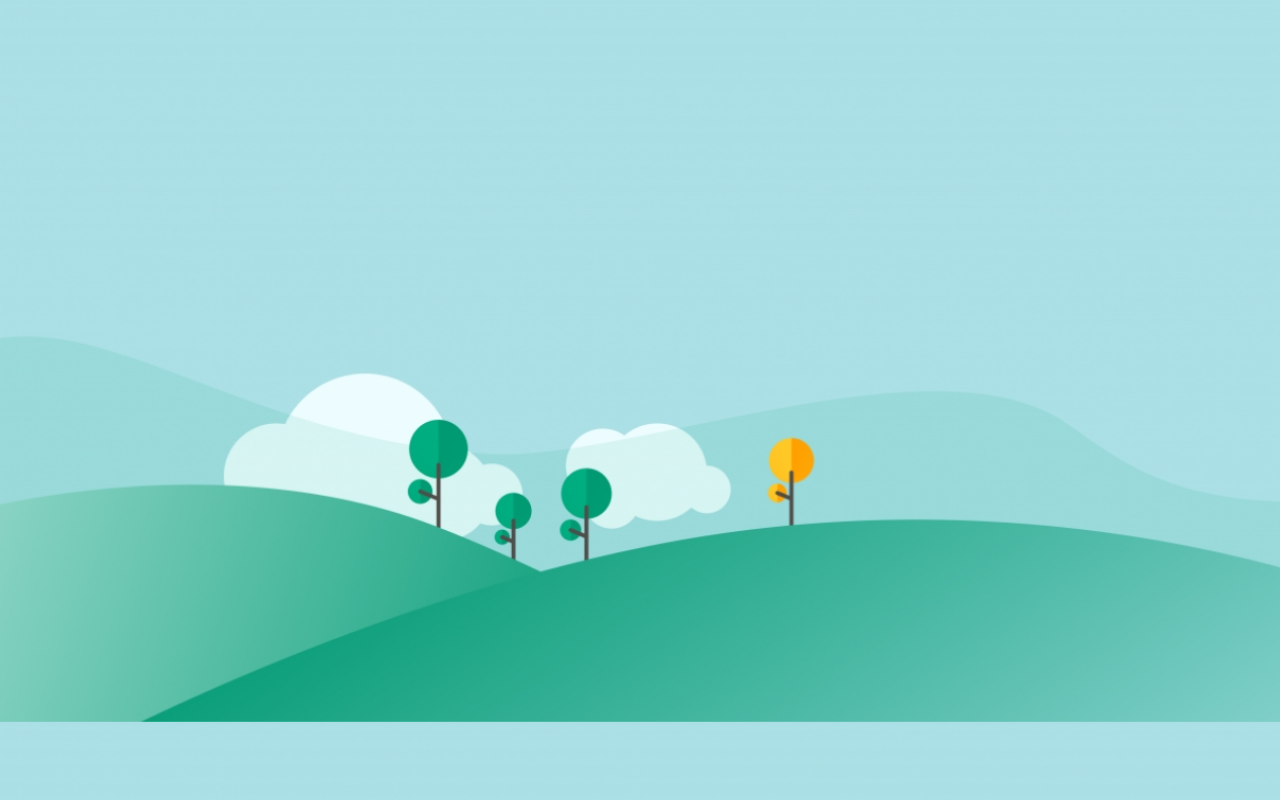
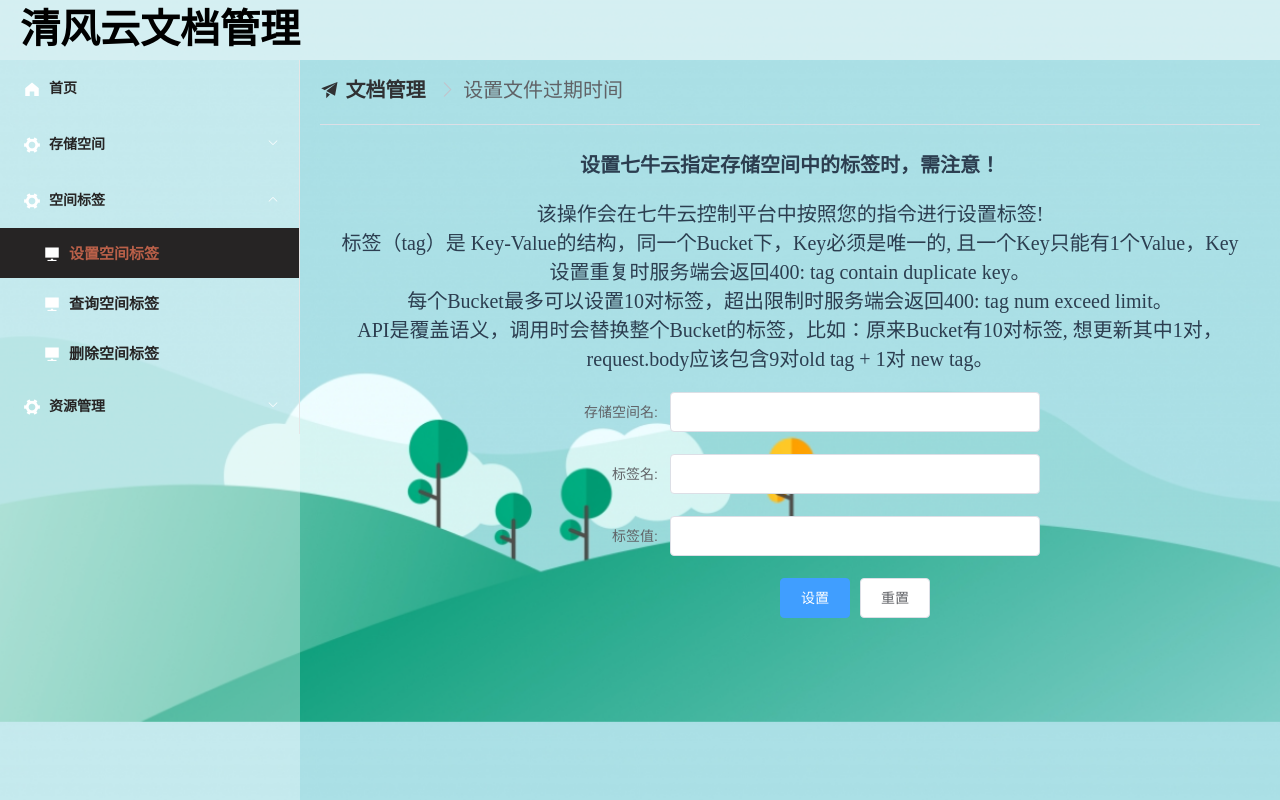
Before and after one commit to wqy-jstart/QFDoc-Manage-Web, a Vue app: page /sys-index/bucket/setBucketTags in a window 1280 px wide. Built offline with nearby package versions, Linux system fonts and the light colour scheme.

Commit message:
设置空间标签！

```diff
--- a/src/router/index.js
+++ b/src/router/index.js
@@ -45,6 +45,10 @@ const routes = [
             {
                 path: '/sys-index/bucket/bucketList',
                 component: () => import ('../views/sys-index/main/bucket/BucketList')
+            },
+            {
+                path: '/sys-index/bucket/setBucketTags',
+                component: () => import ('../views/sys-index/main/bucket/SetBucketTags')
             },
             {
                 path: '/sys-index/file/fileUpload',
--- a/src/views/IndexView.vue
+++ b/src/views/IndexView.vue
@@ -108,7 +108,7 @@ a {
                 <i class="el-icon-s-tools"></i>
                 <span>空间标签</span>
               </template>
-              <el-menu-item index="/sys-admin/main/banner/add-new">
+              <el-menu-item index="/sys-index/bucket/setBucketTags">
                 <i class="el-icon-s-platform"></i>
                 <span style="font-size: 15px;font-weight: bold">设置空间标签</span>
               </el-menu-item>
--- /dev/null
+++ b/src/views/sys-index/main/bucket/SetBucketTags.vue
@@ -0,0 +1,88 @@
+<style>
+.demo-ruleForm {
+  width: 500px;
+  margin: 0 auto;
+}
+</style>
+<template>
+  <div>
+    <el-breadcrumb separator-class="el-icon-arrow-right" style="font-size: 20px;">
+      <el-breadcrumb-item :to="{ path: '/' }">
+        <i class="el-icon-s-promotion"></i> 文档管理
+      </el-breadcrumb-item>
+      <el-breadcrumb-item>设置文件过期时间</el-breadcrumb-item>
+    </el-breadcrumb>
+
+    <el-divider></el-divider>
+
+    <p style="font-family: 幼圆;font-size: 20px;margin: 20px;font-weight: bold">设置七牛云指定存储空间中的标签时，需注意！</p>
+    <p style="font-family: 幼圆;font-size: 20px;margin: 20px">
+      该操作会在七牛云控制平台中按照您的指令进行设置标签!<br>
+      标签（tag）是 Key-Value的结构，同一个Bucket下，Key必须是唯一的, 且一个Key只能有1个Value，Key设置重复时服务端会返回400: tag contain duplicate key。<br>
+      每个Bucket最多可以设置10对标签，超出限制时服务端会返回400: tag num exceed limit。<br>
+      API是覆盖语义，调用时会替换整个Bucket的标签，比如：原来Bucket有10对标签, 想更新其中1对，request.body应该包含9对old tag + 1对 new tag。
+    </p>
+    <!--创建空间名的表单-->
+    <el-form label-width="130px" class="demo-ruleForm">
+      <el-form-item label="存储空间名:" prop="bucketName">
+        <el-input v-model="bucketName"></el-input>
+      </el-form-item>
+      <el-form-item label="标签名:" prop="fileName">
+        <el-input v-model="key"></el-input>
+      </el-form-item>
+      <el-form-item label="标签值:" prop="days">
+        <el-input v-model="value"></el-input>
+      </el-form-item>
+      <el-form-item>
+        <el-button type="primary" @click="submitForm()">设置</el-button>
+        <el-button @click="resetForm()">重置</el-button>
+      </el-form-item>
+    </el-form>
+  </div>
+</template>
+
+<script>
+export default {
+  data() {
+    return {
+      bucketName: '',
+      key: '',
+      value: '',
+    }
+  },
+  methods: {
+    submitForm() {
+      if (this.bucketName == '') {
+        this.$message.warning("请指定存储空间名称！")
+      } else if (this.key == '') {
+        this.$message.warning("请指定标签名称！")
+      } else if (this.value == '') {
+        this.$message.warning("请指定标签值！")
+      } else {
+        let url = this.GLOBAL.systemUrl + 'bucket/' + this.bucketName + '/' + this.key + '/' + this.value + '/setBucketTags';
+        this.axios
+            .create({
+              'headers': {
+                'Authorization': localStorage.getItem('jwt')
+              }
+            }).post(url).then((response) => {
+          let responseBody = response.data;
+          if (responseBody.state == 20000) {
+            if (responseBody.data == 200) {
+              this.$message.success("设置成功!")
+              this.resetForm();
+            }
+          } else {
+            this.$message.error(responseBody.message);
+          }
+        })
+      }
+    },
+    resetForm() { // 该方法用来重置表单中的信息
+      this.bucketName = '';
+      this.key = '';
+      this.value = '';
+    }
+  }
+}
+</script>
```
